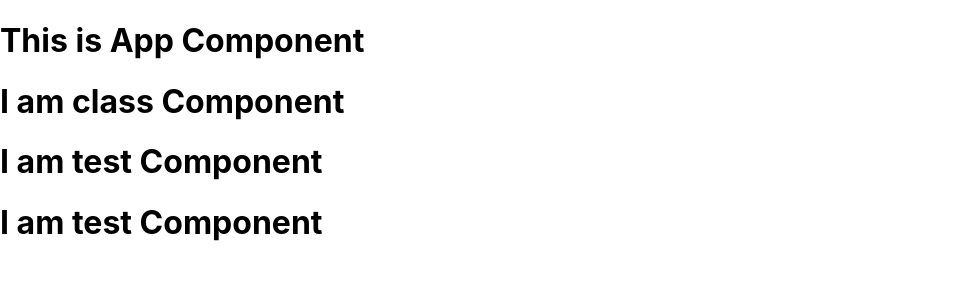
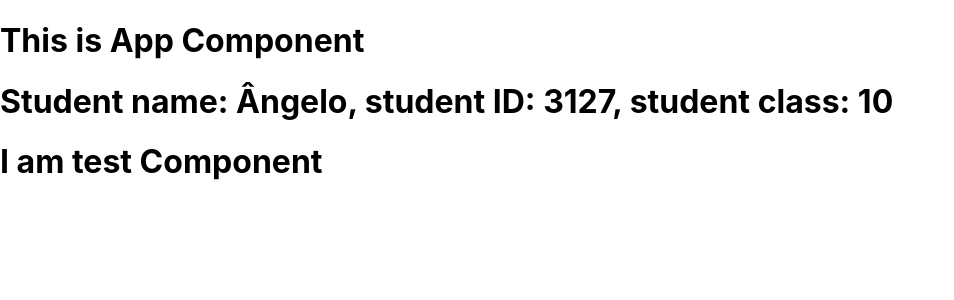
Before and after one commit to AngeloDias/hello-react, a React (Create React App) app: page / in a window 1280 px wide. Shown: the top 300 px of the page, without its empty margins (0-954 px from the left). Built offline with nearby package versions, Linux system fonts and the light colour scheme.

Commit message:
feat: implementing simple state in Component

```diff
--- a/src/classComponent.js
+++ b/src/classComponent.js
@@ -1,12 +1,16 @@
 import React, { Component } from 'react'
-import Test from './testComponent';
 
 export default class classComponent extends Component {
+    state = {
+        name: 'Ângelo',
+        id: '3127',
+        class: '10'
+    }
+
     render() {
         return(
             <div>
-                <h1>I am class Component</h1>
-                <Test />
+                <h1>Student name: {this.state.name}, student ID: {this.state.id}, student class: {this.state.class}</h1>
             </div>
         )
     }
```
